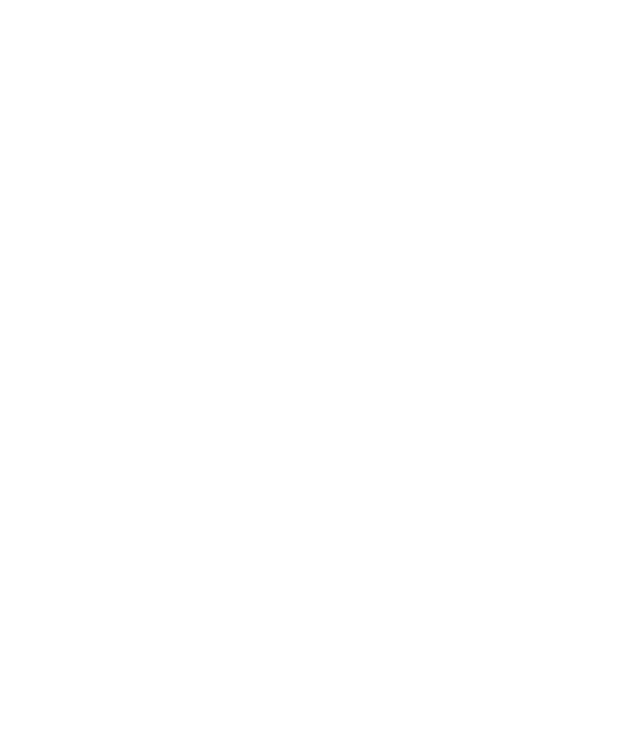
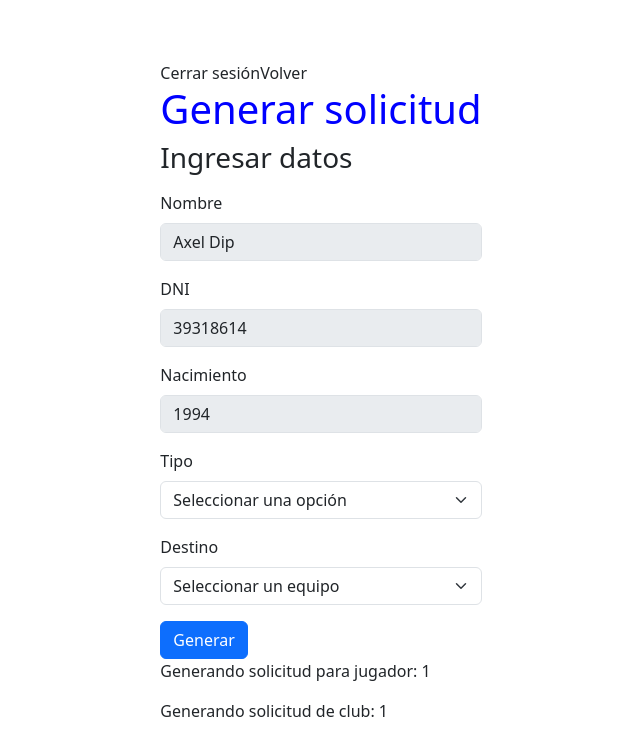
Before and after one commit to axelbriandip/gesliga_front, a React (Vite) app: page /generateRequest/team/1/player/1 in a window 1280 px wide. Before the commit this address had no page. Shown: the top 756 px of the page, without its empty margins (319-959 px from the left). Built offline with nearby package versions, Linux system fonts and the light colour scheme.

Commit message:
generate request form page add

```diff
--- a/src/App.jsx
+++ b/src/App.jsx
@@ -12,6 +12,7 @@
 import AddTeamFormPage from './pages/AddTeamFormPage';
 import TeamDetailPage from './pages/TeamDetailPage';
 import CreatePlayerFormPage from './pages/CreatePlayerFormPage';
+import GenerateRequestFormPage from './pages/GenerateRequestFormPage';
 
 function App() {
   return (
@@ -25,6 +26,7 @@
           <Route path='/teams/create' element={<AddTeamFormPage/>}/>
           <Route path='/teams/:id' element={<TeamDetailPage/>}/>
           <Route path='/team/:id/createPlayer' element={<CreatePlayerFormPage/>}/>
+          <Route path='/generateRequest/team/:teamId/player/:playerId' element={<GenerateRequestFormPage/>}/>
         </Routes>
       </BrowserRouter>
     </>
--- a/src/components/RowPlayer.jsx
+++ b/src/components/RowPlayer.jsx
@@ -1,15 +1,21 @@
 import React from 'react';
 import '../styles/components/cardOptionAdmin.css'
-import { Link } from 'react-router-dom';
+import { Link, useNavigate } from 'react-router-dom';
 
-const RowPlayer = ({id, name, dni, birth}) => {
+const RowPlayer = ({id, name, dni, birth, teamId}) => {
+  const navigate = useNavigate()
+
+  const handlePass = () => {
+    navigate(`/generateRequest/team/${teamId}/player/${id}`)
+  }
+
   return (
     <tr>
         <th scope="row">{id}</th>
         <td>{name}</td>
         <td>{dni}</td>
         <td>{birth}</td>
-        <td>Pase</td>
+        <td><button onClick={handlePass}>Pase</button></td>
     </tr>
   );
 }
--- /dev/null
+++ b/src/pages/GenerateRequestFormPage.jsx
@@ -0,0 +1,67 @@
+import React from 'react';
+import '../styles/adminPage.css'
+import { useNavigate, useParams } from 'react-router-dom';
+
+const GenerateRequestFormPage = () => {
+  const navigate = useNavigate()
+  const { playerId, teamId } = useParams()
+
+  const handleLogout = () => navigate("/")
+  const handleBack = () => navigate(`/teams/${teamId}`)
+
+  return (
+    <section className='adminPage'>
+      <div className="header">
+        <button onClick={handleLogout}>Cerrar sesión</button>
+        <button onClick={handleBack}>Volver</button>
+        <h1>Generar solicitud</h1>
+      </div>
+      <div className="container-form">
+        <form onSubmit={handleBack}>
+          <div className="mb-3">
+            <h3>Ingresar datos</h3>
+          </div>
+          <div className="mb-3">
+            <label htmlFor="exampleInputName" className="form-label">Nombre</label>
+            <input type="text" className="form-control" id="exampleInputName" aria-describedby="nameHelp" value={"Axel Dip"} disabled/>
+          </div>
+          <div className="mb-3">
+            <label htmlFor="exampleInputDNI" className="form-label">DNI</label>
+            <input type="text" className="form-control" id="exampleInputDNI" aria-describedby="DNIHelp" value={"39318614"} disabled/>
+          </div>
+          <div className="mb-3">
+            <label htmlFor="exampleInputBirth" className="form-label">Nacimiento</label>
+            <input type="text" className="form-control" id="exampleInputBirth" aria-describedby="birthHelp" value={"1994"} disabled/>
+          </div>
+          <div className="mb-3">
+            <label htmlFor="exampleInputBirth" className="form-label">Tipo</label>
+            <select class="form-select" aria-label="Default select example">
+              <option selected>Seleccionar una opción</option>
+              <option value="1">Traspaso</option>
+              <option value="2">Préstamo</option>
+              <option value="3">Libertad de acción</option>
+            </select>
+          </div>
+          <div className="mb-3">
+            <label htmlFor="exampleInputBirth" className="form-label">Destino</label>
+            <select class="form-select" aria-label="Default select example">
+              <option selected>Seleccionar un equipo</option>
+              <option value="1">Equipo A</option>
+              <option value="2">Equipo B</option>
+              <option value="3">Equipo C</option>
+              <option value="4">Equipo D</option>
+              <option value="5">Equipo H</option>
+              <option value="6">Equipo G</option>
+              <option value="7">Equipo F</option>
+            </select>
+          </div>
+          <button type="submit" className="btn btn-primary">Generar</button>
+        </form>
+      </div>
+      <p>Generando solicitud para jugador: {playerId}</p>
+      <p>Generando solicitud de club: {teamId}</p>
+    </section>
+  );
+}
+
+export default GenerateRequestFormPage;
--- a/src/pages/TeamDetailPage.jsx
+++ b/src/pages/TeamDetailPage.jsx
@@ -33,13 +33,13 @@
                     </tr>
                 </thead>
                 <tbody>
-                    <RowPlayer id="1" dni="12312333" name="dani perez" birth="1976"/>
-                    <RowPlayer id="2" dni="32132442" name="claudio ramos" birth="1992"/>
-                    <RowPlayer id="3" dni="45353462" name="jorge diaz" birth="2001"/>
-                    <RowPlayer id="4" dni="12987398" name="martin lopez" birth="2002"/>
-                    <RowPlayer id="5" dni="98239782" name="alfredo cortez" birth="1994"/>
-                    <RowPlayer id="6" dni="28428292" name="martin liberman" birth="1990"/>
-                    <RowPlayer id="7" dni="61819878" name="pedro bozoa" birth="1998"/>
+                    <RowPlayer id="1" dni="12312333" name="dani perez" birth="1976" teamId={id}/>
+                    <RowPlayer id="2" dni="32132442" name="claudio ramos" birth="1992" teamId={id}/>
+                    <RowPlayer id="3" dni="45353462" name="jorge diaz" birth="2001" teamId={id}/>
+                    <RowPlayer id="4" dni="12987398" name="martin lopez" birth="2002" teamId={id}/>
+                    <RowPlayer id="5" dni="98239782" name="alfredo cortez" birth="1994" teamId={id}/>
+                    <RowPlayer id="6" dni="28428292" name="martin liberman" birth="1990" teamId={id}/>
+                    <RowPlayer id="7" dni="61819878" name="pedro bozoa" birth="1998" teamId={id}/>
                 </tbody>
             </table>
         </div>
```
